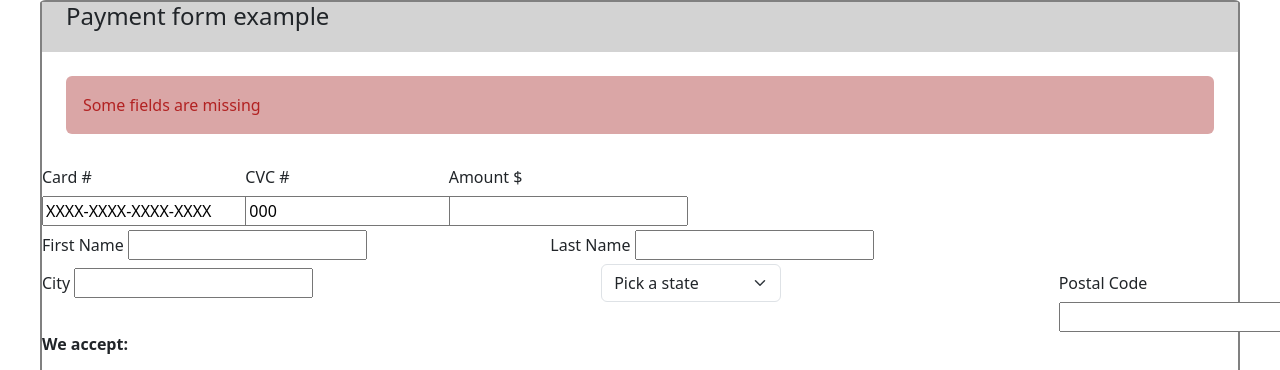
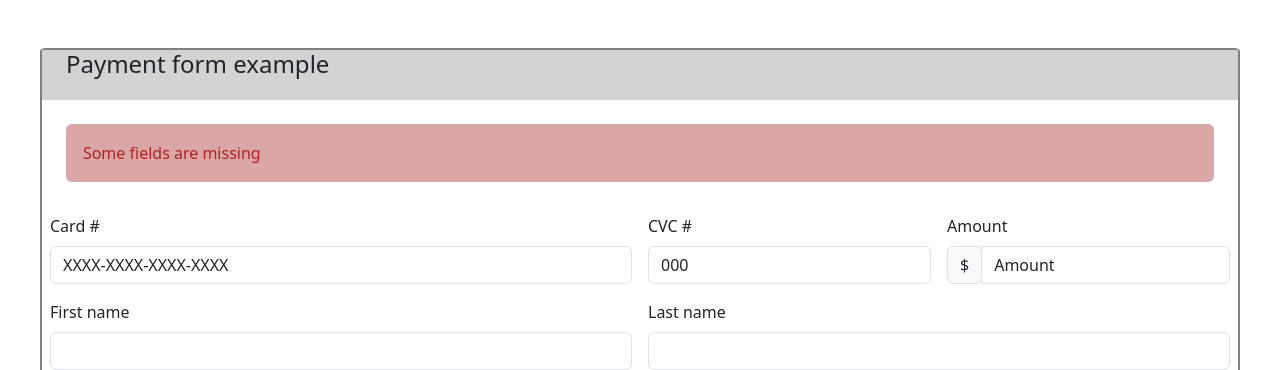
Before and after one commit to Alejandra36a/Formulario-AAguirre, a plain HTML site: page index.html in a window 1280 px wide. Shown: the top 370 px of the page. Drawn offline with nearby package versions, Linux system fonts and the light colour scheme.

Commit message:
Resultado

```diff
--- a/index.html
+++ b/index.html
@@ -14,7 +14,7 @@
 </head>
 
 <body>
-    <div class="fondo">
+    <div class="container-fluid mt-5">
         <div class="contenedor">
             <div class="titulo ">
                 <h4>Payment form example</h4>
@@ -23,54 +23,62 @@
                 Some fields are missing
             </div>
             <div class="  datos-card ">
-                <div class="row ">
-                    <div class="col-2 ">
-                        <label for="recipient-name" class="col-form-label">Card #</label>
-                        <input type="text" value="XXXX-XXXX-XXXX-XXXX" />
+                <form class="row g-3 p-2 " >
+                    <div class="col-md-6 position-relative">
+                        <label for="validationTooltip01" class="form-label">Card #</label>
+                        <input type="text" class="form-control" id="validationTooltip01" value="XXXX-XXXX-XXXX-XXXX" required>
+
                       </div>
-                    <div class="col-2 ">
-                        <label for="recipient-name" class="col-form-label">CVC #</label>
-                        <input type="text" value="000" />
+                      <div class="col-md-3 position-relative">
+                        <label for="validationTooltip02" class="form-label">CVC #</label>
+                        <input type="text" class="form-control" id="validationTooltip02" value="000" required>
+
                       </div>
-                    <div class=" col-2 ">
-                        <label for="recipient-name" class="col-form-label">Amount $</label>
-                        <input type="text" value="" />
+                      <div class="col-md-3 position-relative">
+                        <label for="validationTooltipUsername" class="form-label">Amount</label>
+                        <div class="input-group has-validation">
+                          <span class="input-group-text" id="validationTooltipUsernamePrepend">$</span>
+                          <input type="text" class="form-control" id="validationTooltipUsername" aria-describedby="validationTooltipUsernamePrepend"  value="Amount"required>
+
                         </div>
                       </div>
+                    <div class="col-md-6">
+                      <label for="validationCustom01" class="form-label">First name</label>
+                      <input type="text" class="form-control" id="validationCustom01" value=" " required>
+
                     </div>
-            <div class=" row dates person ">
-                <div class="col-5 ">
-                    <label for="recipient-name" class="col-form-label">First Name</label>
-                    <input type="text" value=" " />
+                    <div class="col-md-6">
+                      <label for="validationCustom02" class="form-label">Last name</label>
+                      <input type="text" class="form-control" id="validationCustom02" value=" " required>
+
                     </div>
-                <div class="col-5">
-                    <label for="recipient-name" class="col-form-label">Last Name</label>
-                    <input type="text" value=" " />
+
+                    <div class="col-md-6">
+                      <label for="validationCustom03" class="form-label">City</label>
+                      <input type="text" class="form-control" id="validationCustom03" required>
+
                     </div>
+                    <div class="col-md-3">
+                      <label for="validationCustom04" class="form-label">State</label>
+                      <select class="form-select" id="validationCustom04" required>
+                        <option selected disabled value="">Choose...</option>
+                        <option>Andalucia</option>
+                        <option>Cataluña</option>
+                        <option>C.de Madrid</option>
+                      </select>
+
                     </div>
-            <div class=" row justify-content-between">
-                <div class="col-3">
-                    <label for="recipient-name" class="col-form-label">City</label>
-                    <input type="text" value=" " />
+                    <div class="col-md-3">
+                      <label for="validationCustom05" class="form-label">Postal Code</label>
+                      <input type="text" class="form-control" id="validationCustom05" required>
+
                     </div>
-                <div class="col-2">
-                    <select class="form-select" id="inputGroupSelect03" aria-label="Example select with button addon">
-                        <option selected>Pick a state</option>
-                        <option value="1">Andalucia</option>
-                        <option value="2">Alicante</option>
-                        <option value="3">Barcelona</option>
-                    </select>
-                </div>
-                <div class=" col-2 code">
-                    <label for="recipient-name" class="col-form-label">Postal Code</label>
-                    <input type="text" value=" " />
-                </div>
-            </div>
-            <div class="Message-acept">
+                </form>
+            <div class="Message-acept p-2">
                 <p><strong>We accept: </strong></p>
             </div>
-            <div class="contendor-city justify-content-between">
-                <div class="Credit-card form-check">
+            <div class="contendor-fluid d-flex ">
+                <div class=" col-md-6 Credit-card form-check p-2 ">
                     <div class="form-check form-check-inline">
                         <label class="form-check-label" for="flexRadioDefault1">
                             <i class="fa-brands fa-cc-mastercard"></i>
@@ -89,12 +97,6 @@
                         </label>
                         <input class="form-check-input" type="radio" name="flexRadioDefault" id="flexRadioDefault1">
                     </div>
-
-                    <div class="contenedor-texto">
-                        <label for="recipient-name" class="col-form-label">Mesage</label>
-                        <textarea class="w-100 p-3" placeholder=" "></textarea>
-
-                    </div>
                     <div class="form-check form-check-inline">
                         <label class="form-check-label" for="flexRadioDefault1">
                             <i class="fa-brands fa-cc-amex"></i>
@@ -102,14 +104,22 @@
                         <input class="form-check-input" type="radio" name="flexRadioDefault" id="flexRadioDefault1">
                     </div>
                 </div>
+                <div class=" col-md-6 contenedor-texto d-grid">
+                    <label for="recipient-name" class="col-form-label">Message</label>
+                    <textarea class=" p-3" placeholder=" "></textarea>
+                    <p>Add any notes here.</p>
+                </div>
+            </div>
+
         <div class="final">
             <div class="d-grid gap-2 d-md-flex justify-content-md-end">
                 <button class="btn btn-secondary me-md-2" type="button">Cancel</button>
                 <button class="btn btn-primary" type="button">Send</button>
             </div>
         </div>
+    </div>
 
-            </div>
+
     </div>
 
     <script src="https://cdn.jsdelivr.net/npm/bootstrap@5.3.3/dist/js/bootstrap.bundle.min.js"
--- a/style.css
+++ b/style.css
@@ -23,6 +23,10 @@ h4{
     width: 1200px;
 
 }
+textarea{
+    width: 300px;
+    height: 100px;
+}
 
 .fondo {
     display: center;
```
Lines whose indentation alone changed are shown as unchanged.
